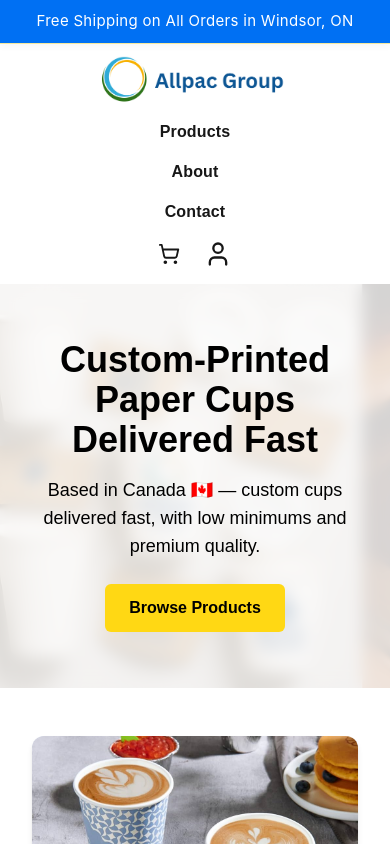
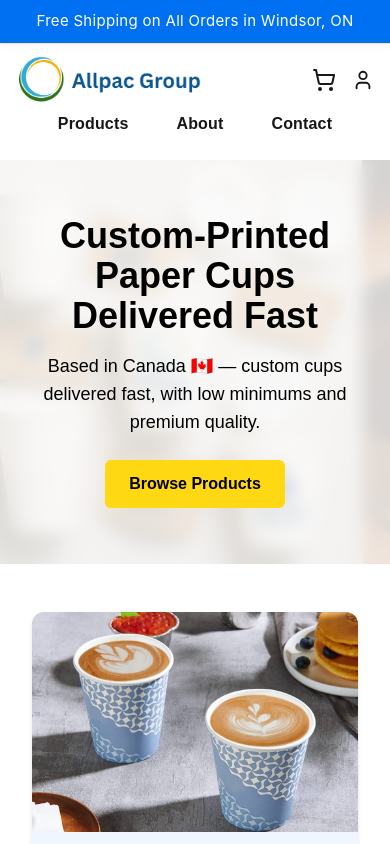
Before and after one commit to Emadedin1/allpacstore, a Next.js app in the folder frontend/: page / in a window 390 px wide. Shown: the top 846 px of the page. Built offline with nearby package versions, Linux system fonts and the light colour scheme.

Commit message:
Update Navbar.jsx

```diff
--- a/frontend/src/components/layout/Navbar.jsx
+++ b/frontend/src/components/layout/Navbar.jsx
@@ -8,7 +8,6 @@ export default function Navbar() {
   const [userMenuOpen, setUserMenuOpen] = useState(false);
   const menuRef = useRef(null);
   const desktopUserButtonRef = useRef(null);
-  const mobileUserButtonRef = useRef(null);
   const { openCart } = useCart();
 
   useEffect(() => {
@@ -16,8 +15,7 @@ export default function Navbar() {
       if (
         menuRef.current &&
         !menuRef.current.contains(e.target) &&
-        (!desktopUserButtonRef.current || !desktopUserButtonRef.current.contains(e.target)) &&
-        (!mobileUserButtonRef.current || !mobileUserButtonRef.current.contains(e.target))
+        (!desktopUserButtonRef.current || !desktopUserButtonRef.current.contains(e.target))
       ) {
         setUserMenuOpen(false);
       }
@@ -27,13 +25,10 @@ export default function Navbar() {
   }, []);
 
   return (
-    <header
-      className="bg-white shadow-md relative"
-      style={{ fontFamily: "Arial, Helvetica, sans-serif" }}
-    >
-      <div className="max-w-7xl mx-auto px-4 py-4 flex flex-col sm:flex-row items-center sm:justify-between w-full">
+    <header className="bg-white shadow-md relative" style={{ fontFamily: "Arial, Helvetica, sans-serif" }}>
+      {/* Top row: logo left, icons right */}
+      <div className="max-w-7xl mx-auto px-4 pt-4 flex items-center justify-between w-full">
         {/* Logo */}
-        <div className="flex-shrink-0 mb-2 sm:mb-0">
         <Link href="/">
           <img
             src="/images/allpac-logo.png"
@@ -41,95 +36,50 @@ export default function Navbar() {
             className="h-12 w-auto"
           />
         </Link>
+        {/* Right-side icons */}
+        <div className="flex items-center space-x-4">
+          <button
+            onClick={openCart}
+            className="text-allpac hover:text-red-600 no-close cursor-pointer"
+            aria-label="View cart"
+          >
+            <ShoppingCart size={24} />
+          </button>
+          <button
+            ref={desktopUserButtonRef}
+            onClick={() => setUserMenuOpen((prev) => !prev)}
+            className="text-allpac hover:text-red-600 cursor-pointer"
+            aria-label="Account"
+          >
+            <User size={22} />
+          </button>
         </div>
-
-        {/* Desktop: nav links + icons */}
-        <div className="hidden sm:flex items-center space-x-8">
-          <nav className="flex space-x-4 text-allpac text-base font-semibold">
+      </div>
+      {/* Second row: nav links centered */}
+      <div className="max-w-7xl mx-auto px-4 pb-4 flex justify-center w-full">
+        <nav className="flex space-x-6 text-allpac text-base font-semibold">
           <Link
             href="/products"
-              className="px-4 py-2 rounded-lg hover:bg-gray-100 transition text-lg"
+            className="px-3 py-2 rounded-lg hover:bg-gray-100 transition text-base"
             style={{ letterSpacing: "0.01em" }}
           >
             Products
           </Link>
           <Link
             href="/about"
-              className="px-4 py-2 rounded-lg hover:bg-gray-100 transition text-lg"
+            className="px-3 py-2 rounded-lg hover:bg-gray-100 transition text-base"
             style={{ letterSpacing: "0.01em" }}
           >
             About
           </Link>
           <Link
             href="/contact"
-              className="px-4 py-2 rounded-lg hover:bg-gray-100 transition text-lg"
+            className="px-3 py-2 rounded-lg hover:bg-gray-100 transition text-base"
             style={{ letterSpacing: "0.01em" }}
           >
             Contact
           </Link>
         </nav>
-          <button
-            onClick={openCart}
-            className="text-allpac hover:text-red-600 no-close cursor-pointer ml-2"
-            style={{ padding: "10px" }}
-            aria-label="View cart"
-          >
-            <ShoppingCart size={30} />
-          </button>
-          <button
-            ref={desktopUserButtonRef}
-            onClick={() => setUserMenuOpen((prev) => !prev)}
-            className="text-allpac hover:text-red-600 cursor-pointer ml-2"
-            style={{ padding: "10px" }}
-            aria-label="Account"
-          >
-            <User size={20} />
-          </button>
-        </div>
-
-        {/* Mobile: nav links + icons */}
-        <div className="flex flex-col sm:hidden items-center w-full">
-          <nav className="flex flex-col items-center w-full">
-            <Link
-              href="/products"
-              className="py-2 w-full text-center hover:bg-gray-100 transition text-base font-semibold"
-              style={{ letterSpacing: "0.01em" }}
-            >
-              Products
-            </Link>
-            <Link
-              href="/about"
-              className="py-2 w-full text-center hover:bg-gray-100 transition text-base font-semibold"
-              style={{ letterSpacing: "0.01em" }}
-            >
-              About
-            </Link>
-            <Link
-              href="/contact"
-              className="py-2 w-full text-center hover:bg-gray-100 transition text-base font-semibold"
-              style={{ letterSpacing: "0.01em" }}
-            >
-              Contact
-            </Link>
-          </nav>
-          <div className="flex items-center space-x-6 mt-2">
-            <button
-              onClick={openCart}
-              className="text-allpac hover:text-red-600 no-close cursor-pointer"
-              aria-label="View cart"
-            >
-              <ShoppingCart size={22} />
-            </button>
-            <button
-              ref={mobileUserButtonRef}
-              onClick={() => setUserMenuOpen((prev) => !prev)}
-              className="text-allpac hover:text-red-600 cursor-pointer"
-              aria-label="Account"
-            >
-              <User size={28} />
-            </button>
-          </div>
-        </div>
       </div>
     </header>
   );
```
Lines whose indentation alone changed are shown as unchanged.
